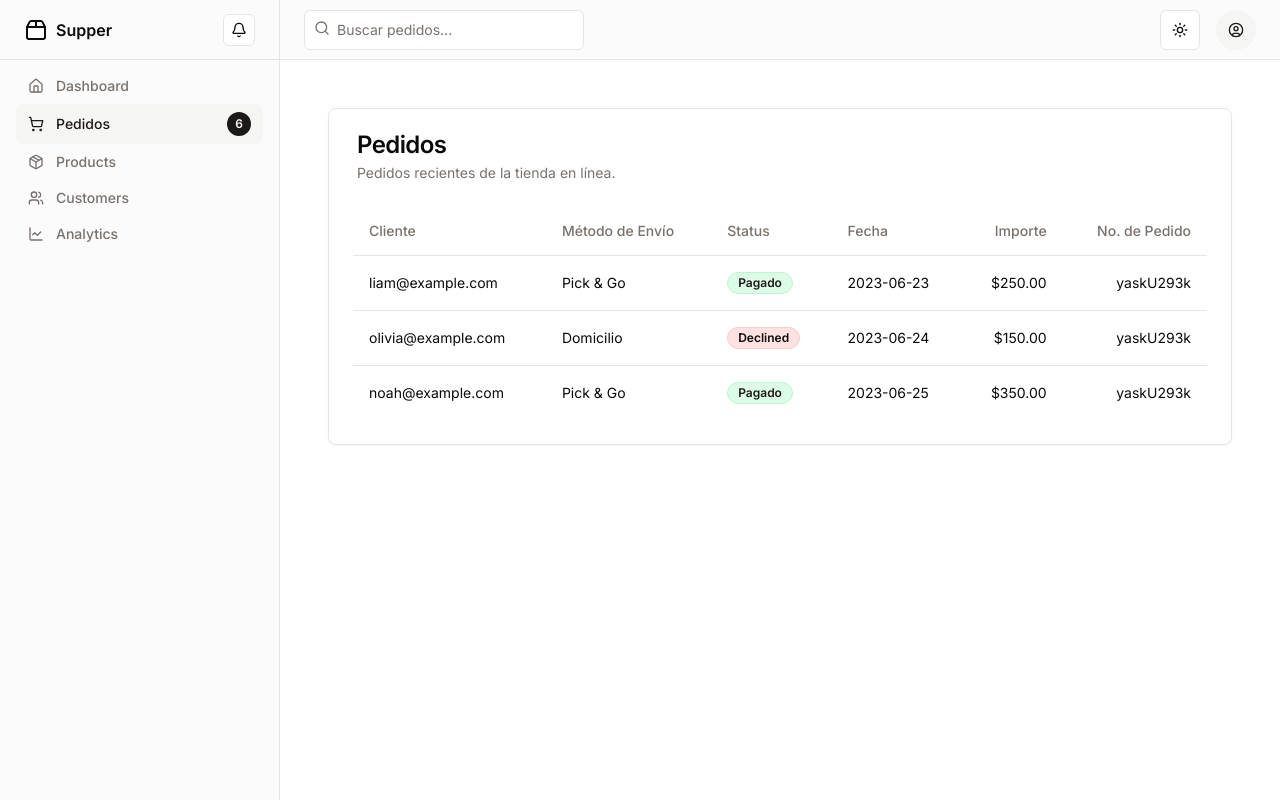
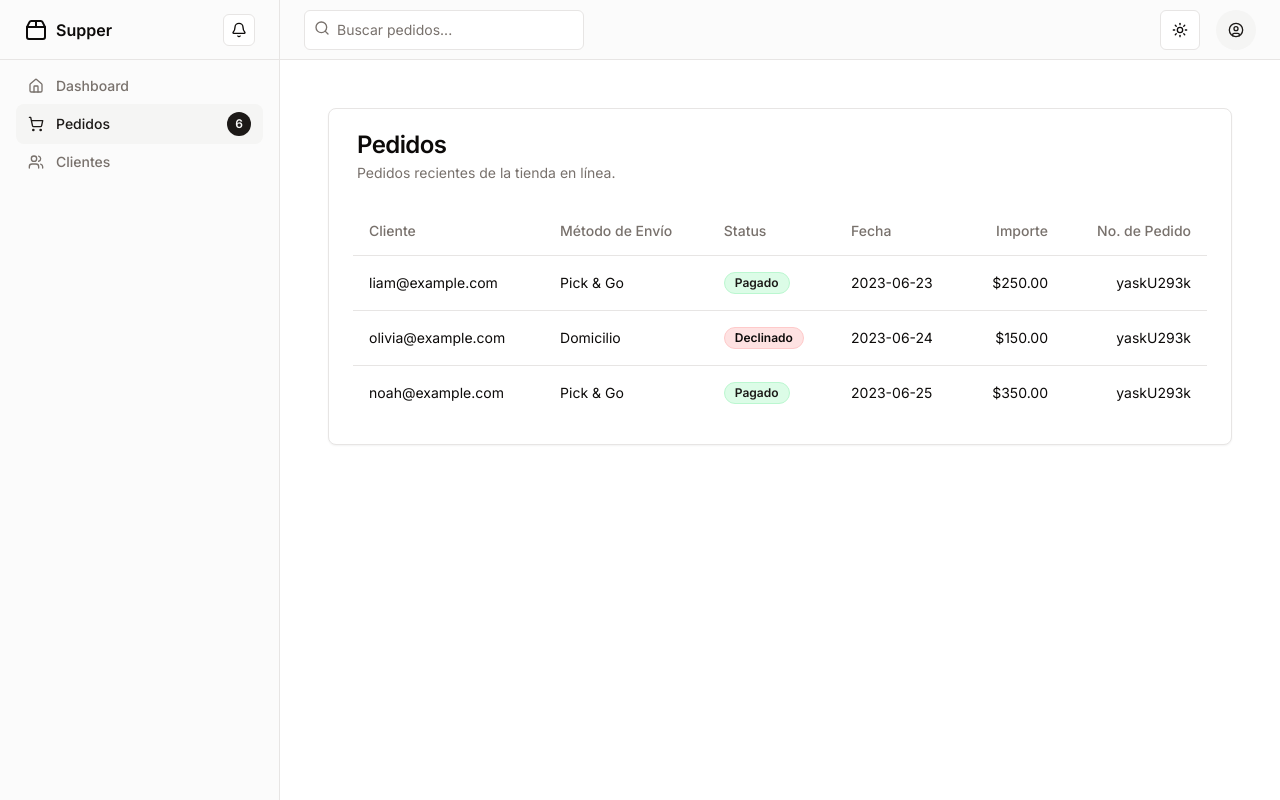
Before and after one commit to bananawebsolutions/supper-admin, a Next.js app: page /pedidos in a window 1280 px wide. Built offline with nearby package versions, Linux system fonts and the light colour scheme.

Commit message:
text changes

```diff
--- a/components/features/orders.tsx
+++ b/components/features/orders.tsx
@@ -90,7 +90,7 @@ export default function Orders() {
                                     className="text-xs bg-red-100 dark:bg-red-600 border-red-200 dark:border-red-500 border-[1px]"
                                     variant="outline"
                                 >
-                                    Declined
+                                    Declinado
                                 </Badge>
                             </TableCell>
                             <TableCell className="hidden md:table-cell">
--- a/components/sidebar.tsx
+++ b/components/sidebar.tsx
@@ -3,9 +3,9 @@ import {
     Bell,
     CircleUser,
     Home,
-    LineChart,
+    // LineChart,
     Menu,
-    Package,
+    // Package,
     Package2,
     ShoppingCart,
     Users,
@@ -68,27 +68,27 @@ export default function Sidebar({ children }: { children: React.ReactNode }) {
                                     6
                                 </Badge>
                             </Link>
-                            <Link
+                            {/* <Link
                                 href="#"
                                 className="flex items-center gap-3 rounded-lg text-muted-foreground px-3 py-2 transition-all hover:text-primary"
                             >
                                 <Package className="h-4 w-4" />
                                 Products{" "}
-                            </Link>
+                            </Link> */}
                             <Link
                                 href="#"
                                 className="flex items-center gap-3 rounded-lg px-3 py-2 text-muted-foreground transition-all hover:text-primary"
                             >
                                 <Users className="h-4 w-4" />
-                                Customers
+                                Clientes
                             </Link>
-                            <Link
+                            {/* <Link
                                 href="#"
                                 className="flex items-center gap-3 rounded-lg px-3 py-2 text-muted-foreground transition-all hover:text-primary"
                             >
                                 <LineChart className="h-4 w-4" />
                                 Analytics
-                            </Link>
+                            </Link> */}
                         </nav>
                     </div>
                 </div>
@@ -134,27 +134,27 @@ export default function Sidebar({ children }: { children: React.ReactNode }) {
                                         6
                                     </Badge>
                                 </Link>
-                                <Link
+                                {/* <Link
                                     href="#"
                                     className="mx-[-0.65rem] flex items-center gap-4 rounded-xl px-3 py-2 text-muted-foreground hover:text-foreground"
                                 >
                                     <Package className="h-5 w-5" />
                                     Products
-                                </Link>
+                                </Link> */}
                                 <Link
                                     href="#"
                                     className="mx-[-0.65rem] flex items-center gap-4 rounded-xl px-3 py-2 text-muted-foreground hover:text-foreground"
                                 >
                                     <Users className="h-5 w-5" />
-                                    Customers
+                                    Clientes
                                 </Link>
-                                <Link
+                                {/* <Link
                                     href="#"
                                     className="mx-[-0.65rem] flex items-center gap-4 rounded-xl px-3 py-2 text-muted-foreground hover:text-foreground"
                                 >
                                     <LineChart className="h-5 w-5" />
                                     Analytics
-                                </Link>
+                                </Link> */}
                             </nav>
                         </SheetContent>
                     </Sheet>
```
